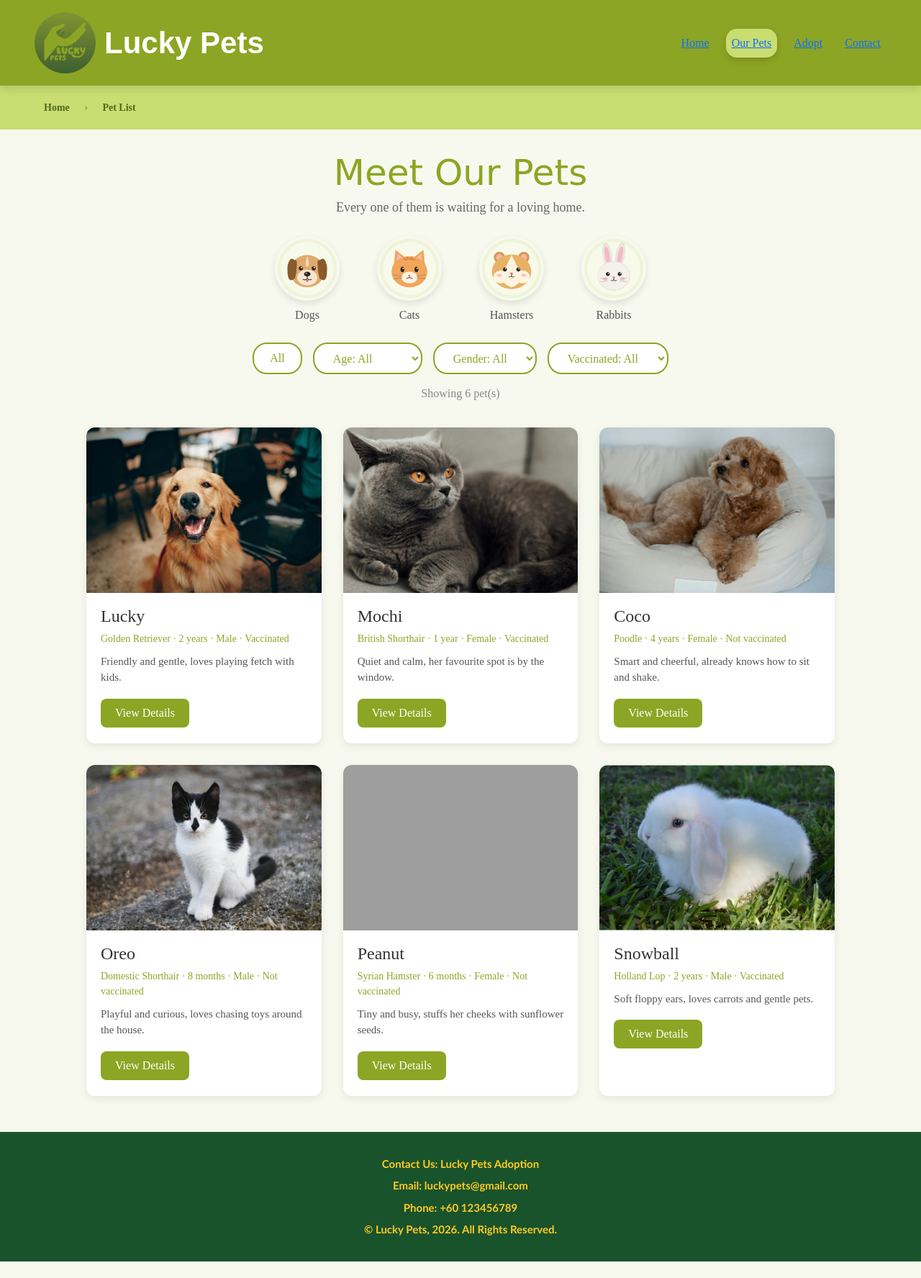
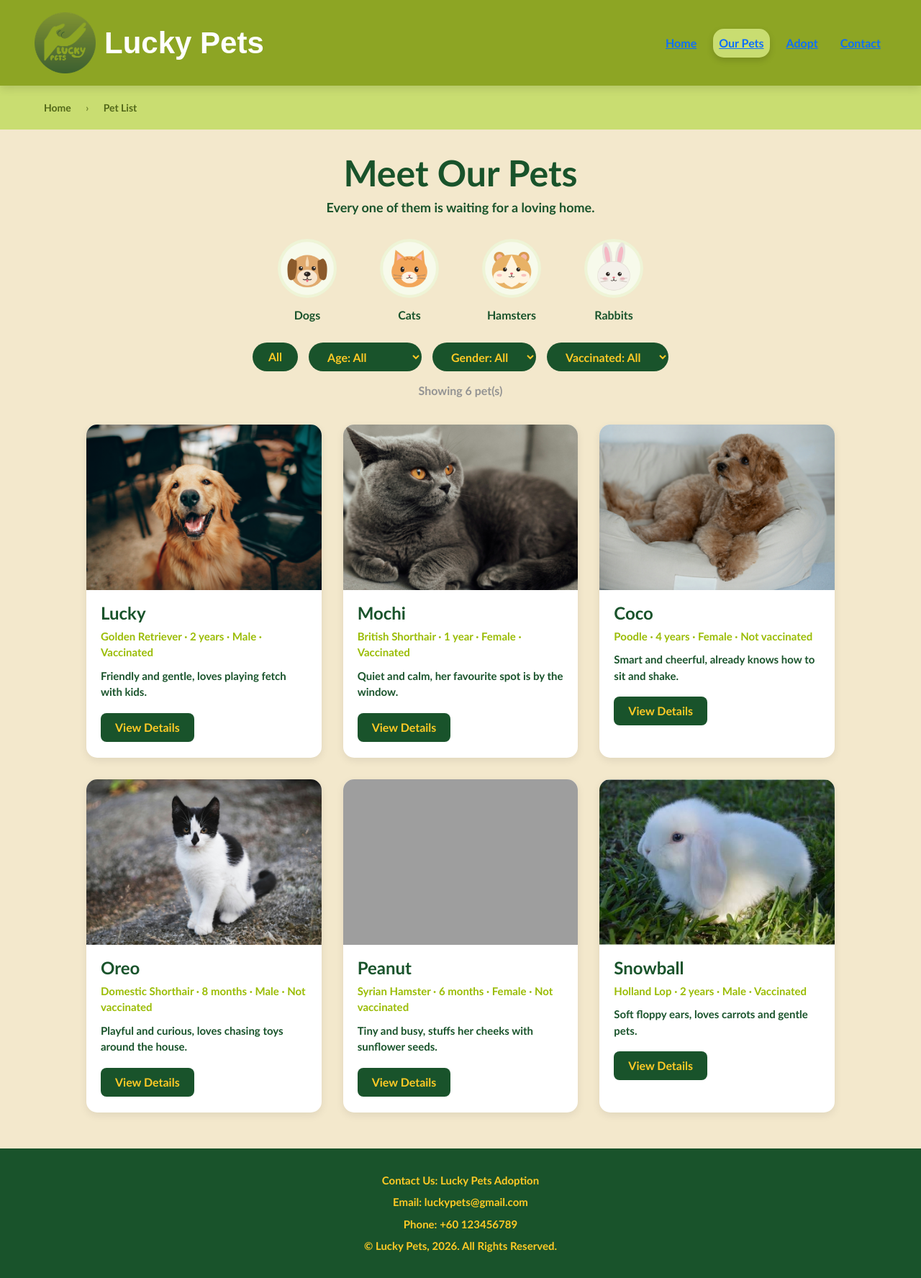
Before and after one commit to aoaoyi/PetAdoptionWeb, a Java web app: page /list.html in a window 1280 px wide. Shown: the whole page at 72% size. Before the commit the page ends 1753 px from the top, so only its background shows below. Run offline with Tomcat 11, a stand-in JSP engine, Linux system fonts and the light colour scheme; grey boxes are pictures that could not be loaded.

Commit message:
改了样式

```diff
--- a/src/main/webapp/list.css
+++ b/src/main/webapp/list.css
@@ -2,9 +2,10 @@
 
 /* ========== Page ========== */
 body {
-    font-family: "Times New Roman", serif;
+    font-family: Trebuchet MS;
+    font-weight: bold;
     margin: 0;
-    background-color: #F7F9EE;          /* very light green background */
+    background-color: #F3E8CC;
 }
 
 /* Main content: limit the width and center it */
@@ -16,18 +17,17 @@ body {
 
 /* ========== ① Page title ========== */
 .list-title {
+	color: #19532B;
     text-align: center;
-    color: #8DA524;
 }
 
 .list-title h1 {
-    font-family: 'Brush Script MT', cursive;
     font-size: 50px;
+    font-weight: bold;
     margin: 10px 0 0;
 }
 
 .list-title p {
-    color: #666;
     font-size: 18px;
     margin-top: 5px;
 }
@@ -47,45 +47,40 @@ body {
 
 .species-btn {
     display: flex;
-    flex-direction: column;             /* image on top, text below */
+    flex-direction: column; /* image on top, text below */
     align-items: center;
     gap: 8px;
-    background: none;                   /* remove default button style */
+    background: none; /* remove default button style */
     border: none;
     cursor: pointer;
     font-family: inherit;
     font-size: 16px;
-    color: #555;
+    font-weight: bold;
+    color: #19532B;
 }
 
 .species-btn img {
     width: 90px;
     height: 90px;
-    border-radius: 50%;                 /* square image → circle */
+    border-radius: 50%; /* square image → circle */
     object-fit: cover;
-    border: 4px solid transparent;      /* invisible border, so size stays the same when selected */
-    box-shadow: 0 4px 10px rgba(0, 0, 0, 0.1);
+    border: 4px solid transparent; /* invisible border, so size stays the same when selected */
     transition: transform 0.3s, border-color 0.3s;
 }
 
 .species-btn:hover img {
-    transform: scale(1.08);             /* grow a little on hover */
+    transform: scale(1.08); /* grow a little on hover */
 }
 
 .species-btn.active img {
-    border-color: #8DA524;              /* green ring when selected */
-}
-
-.species-btn.active span {
-    color: #8DA524;
-    font-weight: bold;
+    border-color: #19532B; /* green ring when selected */
 }
 
 /* Row 2: All button + dropdowns */
 .condition-row {
     display: flex;
     justify-content: center;
-    flex-wrap: wrap;                    /* wrap to the next line if the screen is narrow */
+    flex-wrap: wrap; /* wrap to the next line if the screen is narrow */
     gap: 15px;
 }
 
@@ -94,67 +89,68 @@ body {
     padding: 8px 22px;
     font-size: 16px;
     font-family: inherit;
-    color: #8DA524;
-    background-color: white;
-    border: 2px solid #8DA524;
+    color: #FFCA26;
+    font-weight: bold;
+    background-color: #19532B;
+    border: none;
     border-radius: 20px;
     cursor: pointer;
     transition: background-color 0.2s, color 0.2s;
 }
 
 .reset-btn:hover {
-    color: white;
-    background-color: #8DA524;
+    color: #19532B;
+    background-color: #FFCA26;
 }
 
 .filter-select:focus {
     outline: none;
-    box-shadow: 0 0 0 3px #C9DD71;      /* light green glow when clicked */
+    box-shadow: 0 0 0 3px #FFCA26; /* light yellow glow when clicked */
 }
 
-/* A dropdown that is not "All" is filled green, so users can see which filters are on */
+/* A dropdown that is not "All" is filled yellow, so users can see which filters are on */
 .filter-select.selected {
-    color: white;
-    background-color: #8DA524;
+    color: #19532B;
+    background-color: #FFCA26;
 }
 
-/* Options inside the dropdown keep normal colors */
+/* Options colors inside the dropdown */
 .filter-select option {
-    color: #333;
-    background-color: white;
+    color: #FFCA26;
+    background-color: #19532B;
 }
 
 .result-count {
     text-align: center;
-    color: #888;
+    color: rgb(147, 147, 147);
     margin: 15px 0 0;
 }
 
 /* ========== ③ Pet cards ========== */
 .pet-grid {
     display: grid;
-    grid-template-columns: repeat(3, 1fr);   /* 3 equal columns */
+    grid-template-columns: repeat(3, 1fr); /* 3 equal columns */
     gap: 30px;
 }
 
 .pet-card {
     background-color: white;
-    border-radius: 12px;
-    overflow: hidden;                   /* cut the image corners to match the card */
+    border-radius: 15px;
+    overflow: hidden; /* cut the image corners to match the card */
     box-shadow: 0 4px 12px rgba(0, 0, 0, 0.08);
     transition: transform 0.3s, box-shadow 0.3s;
 }
 
 .pet-card:hover {
-    transform: translateY(-6px);        /* card moves up a little */
+    transform: translateY(-6px); /* card moves up a little */
     box-shadow: 0 10px 20px rgba(0, 0, 0, 0.15);
 }
 
 .pet-card img {
-    display: block;                     /* remove the small gap under the image */
+    display: block; /* remove the small gap under the image */
     width: 100%;
     height: 230px;
-    object-fit: cover;                  /* fill the area without stretching */
+    object-fit: cover; /* fill the area without stretching */
 }
 
 .pet-info {
@@ -164,33 +160,34 @@ body {
 .pet-info h3 {
     margin: 0 0 6px;
     font-size: 24px;
-    color: #333;
+    font-weight: bold;
+    color: #19532B;
 }
 
 .pet-meta {
     margin: 0 0 10px;
-    font-size: 14px;
-    color: #8DA524;
+    font-size: 15px;
+    color: #9ABC04;
 }
 
 .pet-story {
     margin: 0 0 18px;
     font-size: 15px;
-    color: #555;
+    color: #19532B;
     line-height: 1.5;
 }
 
 .view-btn {
     display: inline-block;
     padding: 8px 20px;
-    color: white;
-    background-color: #8DA524;
+    color: #FFCA26;
+    background-color: #19532B;
     text-decoration: none;
     border-radius: 8px;
     transition: background-color 0.2s;
 }
 
 .view-btn:hover {
-    background-color: #C9DD71;
-    color: #4a5a10;
+    background-color: #FFCA26;
+    color: #19532B;
 }
```
